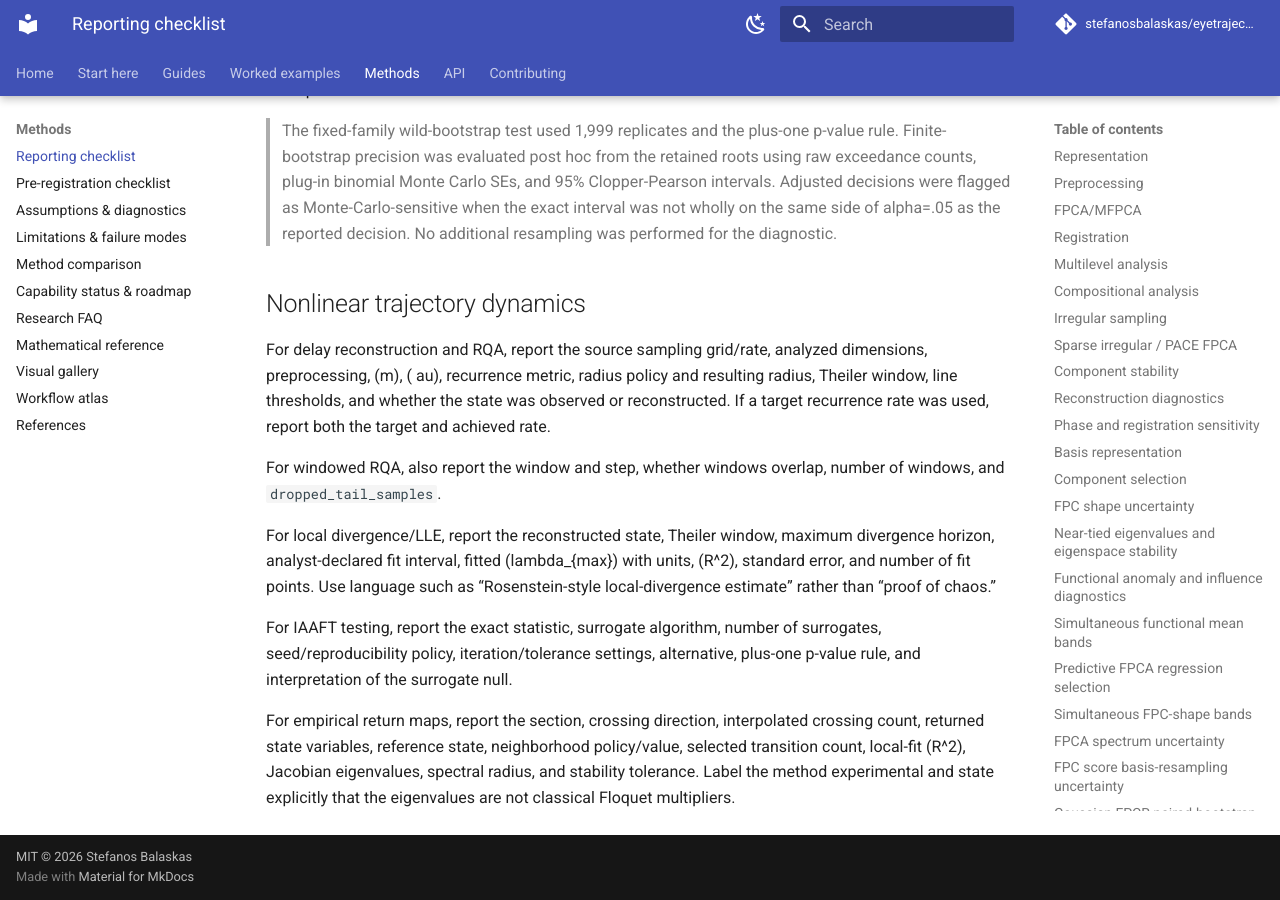
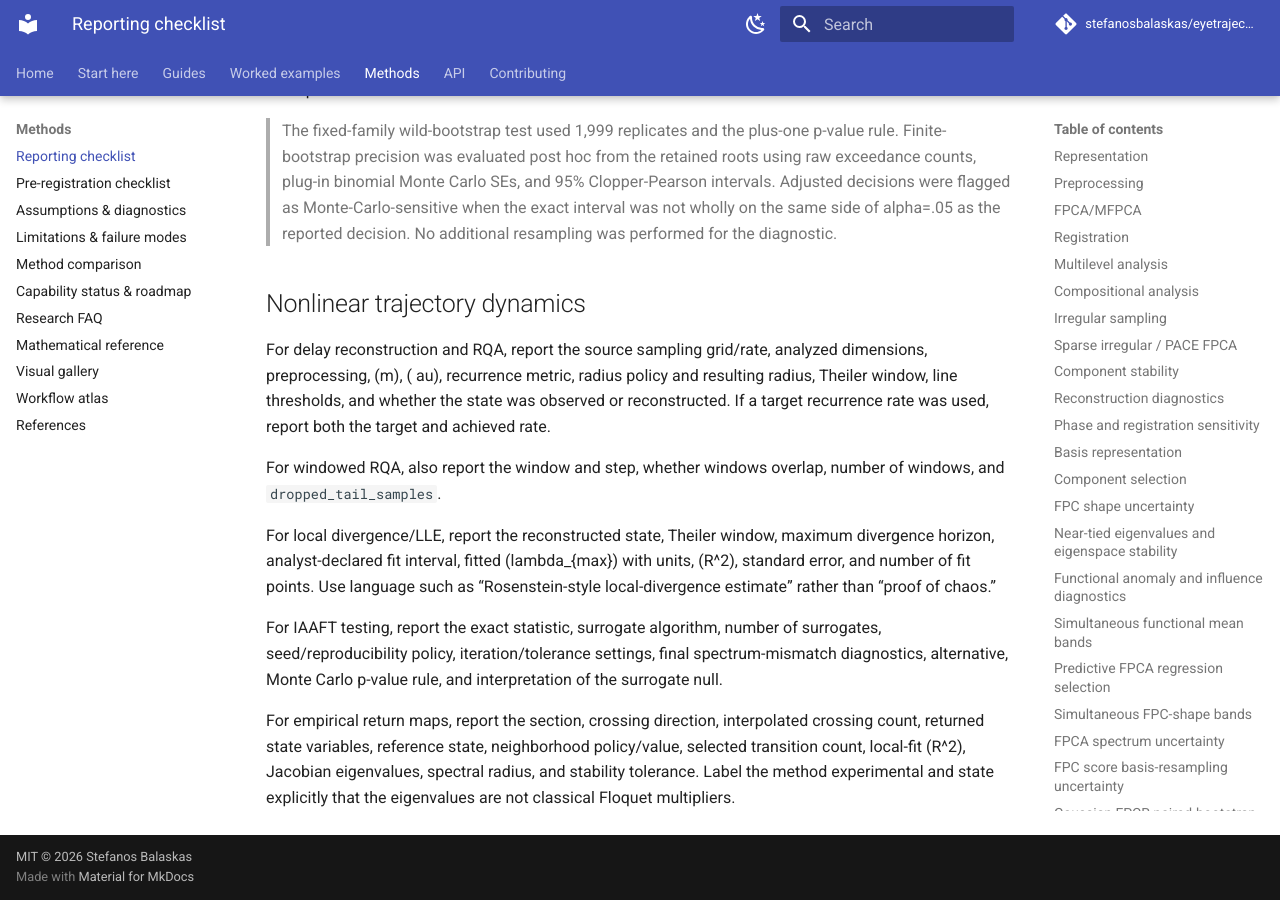
Before and after one commit to stefanosbalaskas/eyetrajectoriespy, an MkDocs documentation site: the page built from docs/methods/reporting.md, in a window 1280 px wide and 900 px high, scrolled down 15813 px. Built offline with MkDocs 1.6.1 and Material for MkDocs 9.7.7, drawn with Linux system fonts in a browser that asks for light colours; comment, search, counter and statistics services are not loaded.

Commit message:
Update nonlinear reporting checklist with numerical diagnostics

```diff
--- a/docs/methods/reporting.md
+++ b/docs/methods/reporting.md
@@ -492,6 +492,6 @@ For windowed RQA, also report the window and step, whether windows overlap, numb
 
 For local divergence/LLE, report the reconstructed state, Theiler window, maximum divergence horizon, analyst-declared fit interval, fitted (lambda_{max}) with units, (R^2), standard error, and number of fit points. Use language such as “Rosenstein-style local-divergence estimate” rather than “proof of chaos.”
 
-For IAAFT testing, report the exact statistic, surrogate algorithm, number of surrogates, seed/reproducibility policy, iteration/tolerance settings, alternative, plus-one p-value rule, and interpretation of the surrogate null.
+For IAAFT testing, report the exact statistic, surrogate algorithm, number of surrogates, seed/reproducibility policy, iteration/tolerance settings, final spectrum-mismatch diagnostics, alternative, Monte Carlo p-value rule, and interpretation of the surrogate null.
 
 For empirical return maps, report the section, crossing direction, interpolated crossing count, returned state variables, reference state, neighborhood policy/value, selected transition count, local-fit (R^2), Jacobian eigenvalues, spectral radius, and stability tolerance. Label the method experimental and state explicitly that the eigenvalues are not classical Floquet multipliers.
```
